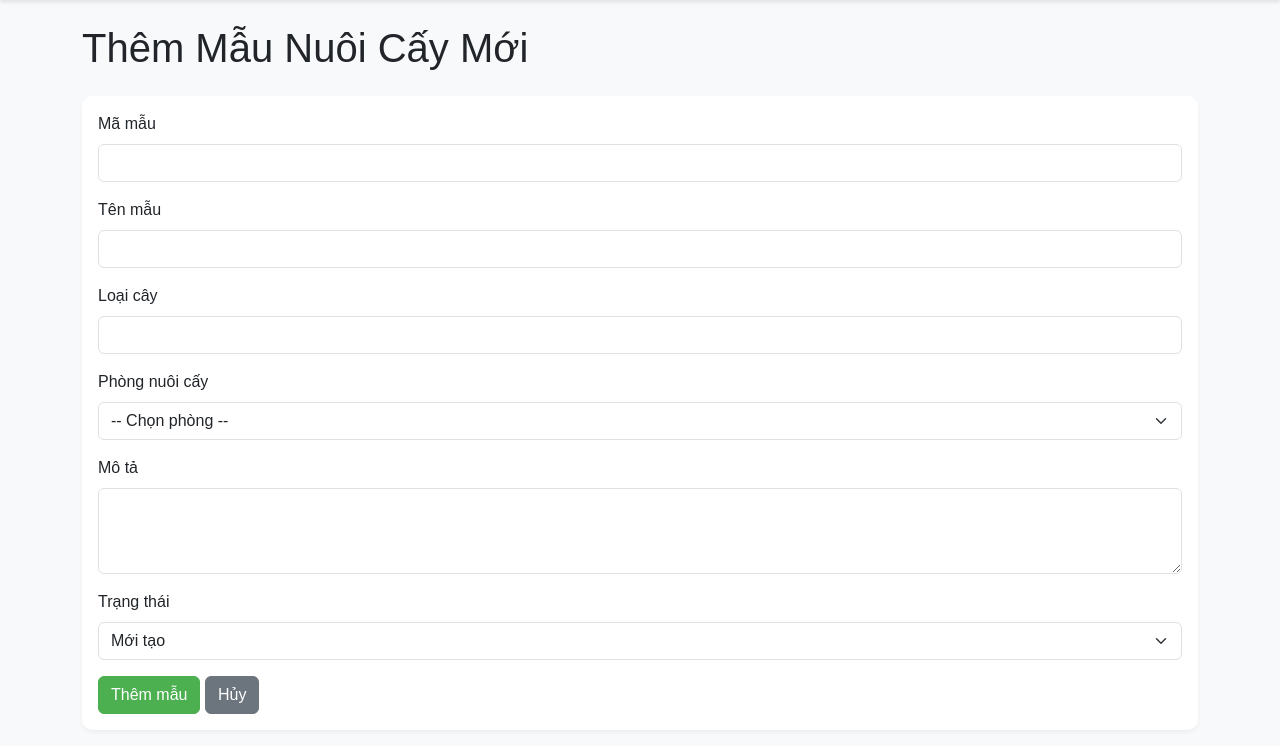
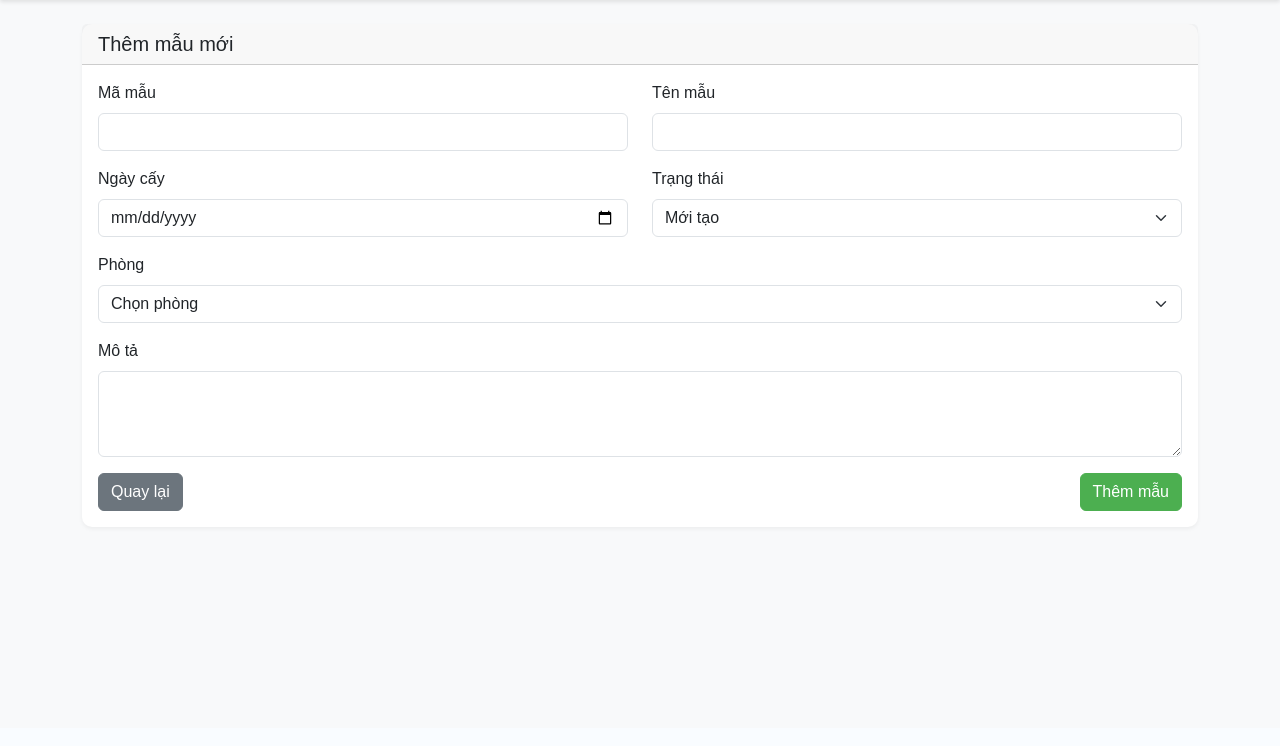
Before and after one commit to minhanh3110-svg/xuanhuong, a Flask app: page /mau/them in a window 1280 px wide. Shown: the part 72-818 px from the top of the page. After the commit the page ends 600 px from the top, so only its background shows below. Run offline with Flask 3, Linux system fonts and the light colour scheme; the visitor is signed in with stand-in values (Sample User, id 1); data that the repository does not hold is empty.

Commit message:
Update them_mau.html

```diff
--- a/templates/them_mau.html
+++ b/templates/them_mau.html
@@ -1,44 +1,30 @@
 {% extends "base.html" %}
 
-{% block title %}Thêm Mẫu Mới{% endblock %}
+{% block title %}Thêm mẫu mới{% endblock %}
 
 {% block content %}
-<h1 class="mb-4">Thêm Mẫu Nuôi Cấy Mới</h1>
-
 <div class="card">
+    <div class="card-header">
+        <h5 class="mb-0">Thêm mẫu mới</h5>
+    </div>
     <div class="card-body">
         <form method="POST">
-            <div class="mb-3">
+            <div class="row">
+                <div class="col-md-6 mb-3">
                     <label for="ma_mau" class="form-label">Mã mẫu</label>
                     <input type="text" class="form-control" id="ma_mau" name="ma_mau" required>
                 </div>
-
-            <div class="mb-3">
+                <div class="col-md-6 mb-3">
                     <label for="ten_mau" class="form-label">Tên mẫu</label>
                     <input type="text" class="form-control" id="ten_mau" name="ten_mau" required>
                 </div>
-
-            <div class="mb-3">
-                <label for="loai_cay" class="form-label">Loại cây</label>
-                <input type="text" class="form-control" id="loai_cay" name="loai_cay">
             </div>
-
-            <div class="mb-3">
-                <label for="phong_id" class="form-label">Phòng nuôi cấy</label>
-                <select class="form-select" id="phong_id" name="phong_id" required>
-                    <option value="">-- Chọn phòng --</option>
-                    {% for phong in phong_list %}
-                    <option value="{{ phong.id }}">{{ phong.ten }} ({{ phong.trang_thai or 'N/A' }})</option>
-                    {% endfor %}
-                </select>
+            <div class="row">
+                <div class="col-md-6 mb-3">
+                    <label for="ngay_cay" class="form-label">Ngày cấy</label>
+                    <input type="date" class="form-control" id="ngay_cay" name="ngay_cay" required>
                 </div>
-
-            <div class="mb-3">
-                <label for="mo_ta" class="form-label">Mô tả</label>
-                <textarea class="form-control" id="mo_ta" name="mo_ta" rows="3"></textarea>
-            </div>
-
-            <div class="mb-3">
+                <div class="col-md-6 mb-3">
                     <label for="trang_thai" class="form-label">Trạng thái</label>
                     <select class="form-select" id="trang_thai" name="trang_thai" required>
                         <option value="Mới tạo">Mới tạo</option>
@@ -47,9 +33,24 @@
                         <option value="Thất bại">Thất bại</option>
                     </select>
                 </div>
-
+            </div>
+            <div class="mb-3">
+                <label for="phong_id" class="form-label">Phòng</label>
+                <select class="form-select" id="phong_id" name="phong_id" required>
+                    <option value="">Chọn phòng</option>
+                    {% for phong in phong_list %}
+                    <option value="{{ phong.id }}">{{ phong.ten_phong }}</option>
+                    {% endfor %}
+                </select>
+            </div>
+            <div class="mb-3">
+                <label for="mo_ta" class="form-label">Mô tả</label>
+                <textarea class="form-control" id="mo_ta" name="mo_ta" rows="3"></textarea>
+            </div>
+            <div class="d-flex justify-content-between">
+                <a href="{{ url_for('index') }}" class="btn btn-secondary">Quay lại</a>
                 <button type="submit" class="btn btn-primary">Thêm mẫu</button>
-            <a href="{{ url_for('index') }}" class="btn btn-secondary">Hủy</a>
+            </div>
         </form>
     </div>
 </div>
```
Lines whose indentation alone changed are shown as unchanged.
